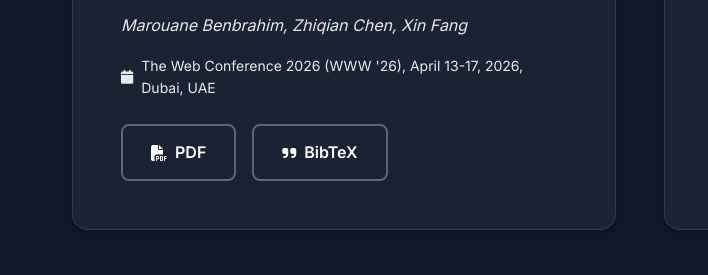
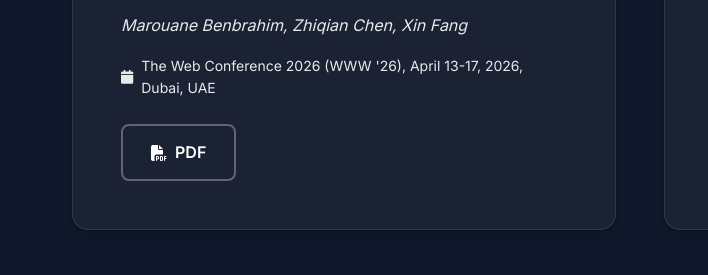
Before and after one commit to XGraph-Team/SumoXPypsa, a plain HTML site: page website/index.html in a window 1280 px wide. Shown: the part 8807-9082 px from the top of the page, 0-708 px from the left. Drawn offline with Linux system fonts and the light colour scheme.

Commit message:
Update index.html

```diff
--- a/website/index.html
+++ b/website/index.html
@@ -503,10 +503,7 @@
                             <i class="fas fa-file-pdf"></i>
                             PDF
                         </a>
-                        <a href="citation.bib" class="btn btn-outline" download>
-                            <i class="fas fa-quote-right"></i>
-                            BibTeX
-                        </a>
+
                     </div>
                 </div>
 
```
